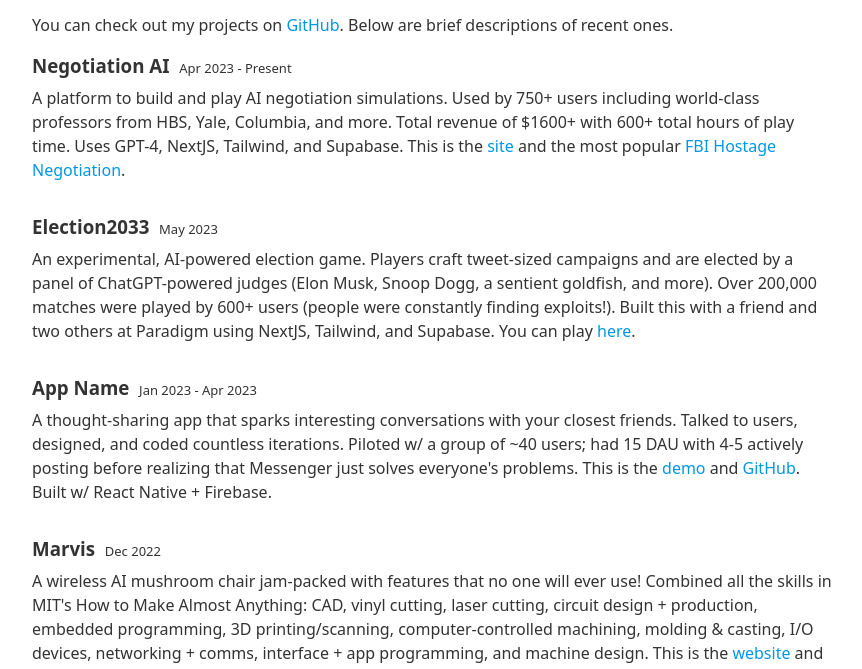
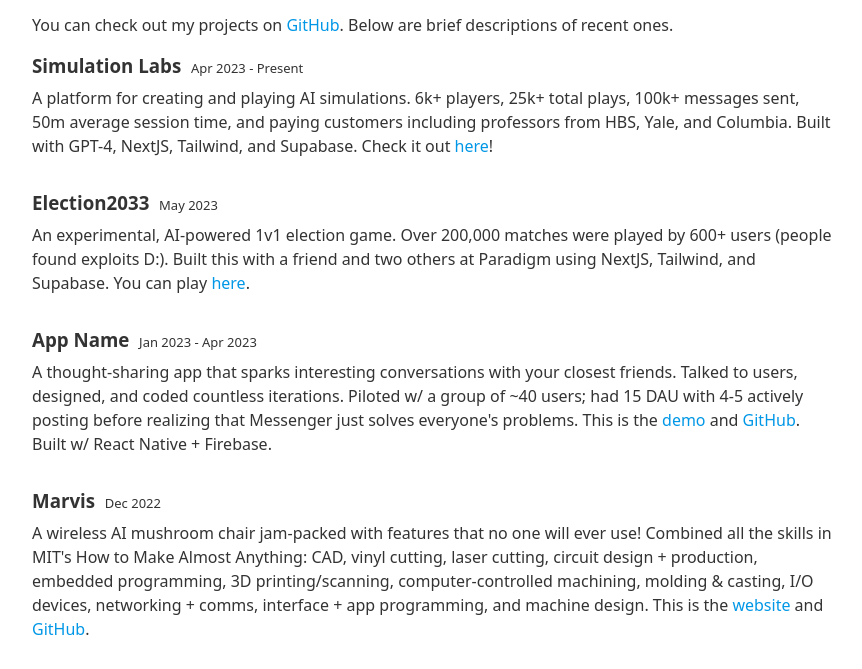
Before and after one commit to kev2010/personal-website-2, a plain HTML site: page projects.html in a window 1280 px wide. Shown: the part 126-795 px from the top of the page, without its empty margins (208-1070 px from the left). Drawn offline with Linux system fonts and the light colour scheme.

Commit message:
project changes

```diff
--- a/projects.html
+++ b/projects.html
@@ -34,11 +34,11 @@
             <p>
                 You can check out my projects on <a href="https://github.com/kev2010">GitHub</a>. Below are brief descriptions of recent ones.
             </p>
-            <h3 style="margin: 0;">Negotiation AI &nbsp;<span style="font-weight: 400; font-size: small;">Apr 2023 - Present</span></h3>
-            <p style="margin-top: 0.5rem; margin-bottom: 2rem;">A platform to build and play AI negotiation simulations. Used by 750+ users including world-class professors from HBS, Yale, Columbia, and more. Total revenue of $1600+ with 600+ total hours of play time. Uses GPT-4, NextJS, Tailwind, and Supabase. This is the <a href="https://negotiation-ai.com/">site</a> and the most popular <a href="https://negotiation-ai.com/hostage">FBI Hostage Negotiation</a>.</p>
+            <h3 style="margin: 0;">Simulation Labs &nbsp;<span style="font-weight: 400; font-size: small;">Apr 2023 - Present</span></h3>
+            <p style="margin-top: 0.5rem; margin-bottom: 2rem;">A platform for creating and playing AI simulations. 6k+ players, 25k+ total plays, 100k+ messages sent, 50m average session time, and paying customers including professors from HBS, Yale, and Columbia. Built with GPT-4, NextJS, Tailwind, and Supabase. Check it out <a href="https://simulationlabs.ai/">here</a>!</p>
 
             <h3 style="margin: 0;">Election2033 &nbsp;<span style="font-weight: 400; font-size: small;">May 2023</span></h3>
-            <p style="margin-top: 0.5rem; margin-bottom: 2rem;">An experimental, AI-powered election game. Players craft tweet-sized campaigns and are elected by a panel of ChatGPT-powered judges (Elon Musk, Snoop Dogg, a sentient goldfish, and more). Over 200,000 matches were played by 600+ users (people were constantly finding exploits!). Built this with a friend and two others at Paradigm using NextJS, Tailwind, and Supabase. You can play <a href="https://election2033.xyz/">here</a>.</p>
+            <p style="margin-top: 0.5rem; margin-bottom: 2rem;">An experimental, AI-powered 1v1 election game. Over 200,000 matches were played by 600+ users (people found exploits D:). Built this with a friend and two others at Paradigm using NextJS, Tailwind, and Supabase. You can play <a href="https://election2033.xyz/">here</a>.</p>
 
             <h3 style="margin: 0;">App Name &nbsp;<span style="font-weight: 400; font-size: small;">Jan 2023 - Apr 2023</span></h3>
             <p style="margin-top: 0.5rem; margin-bottom: 2rem;">A thought-sharing app that sparks interesting conversations with your closest friends. Talked to users, designed, and coded countless iterations. Piloted w/ a group of ~40 users; had 15 DAU with 4-5 actively posting before realizing that Messenger just solves everyone's problems. This is the <a href="https://youtu.be/F5OrHYBudq8">demo</a> and <a href="https://github.com/kev2010/app-name">GitHub</a>. Built w/ React Native + Firebase.</p>
```
